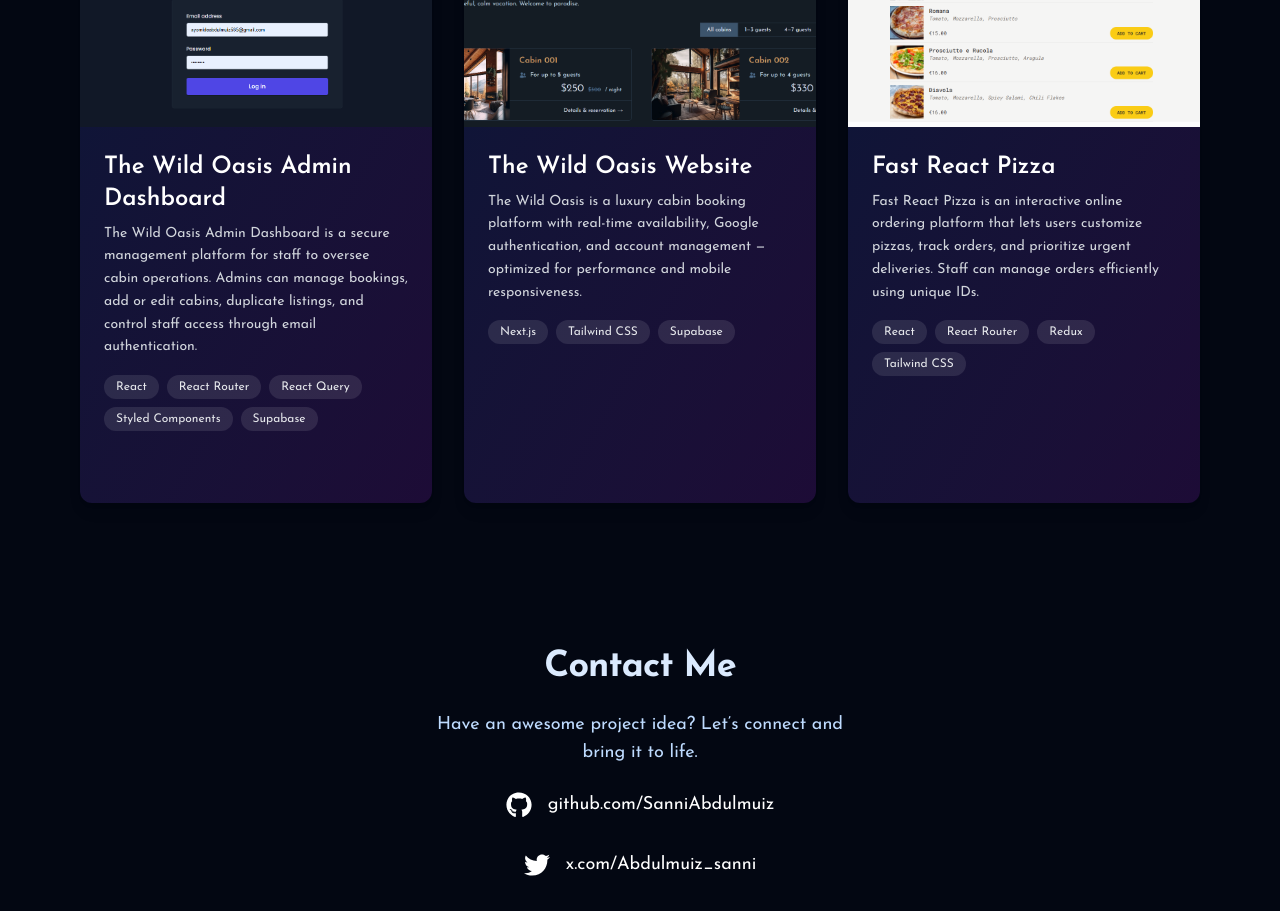
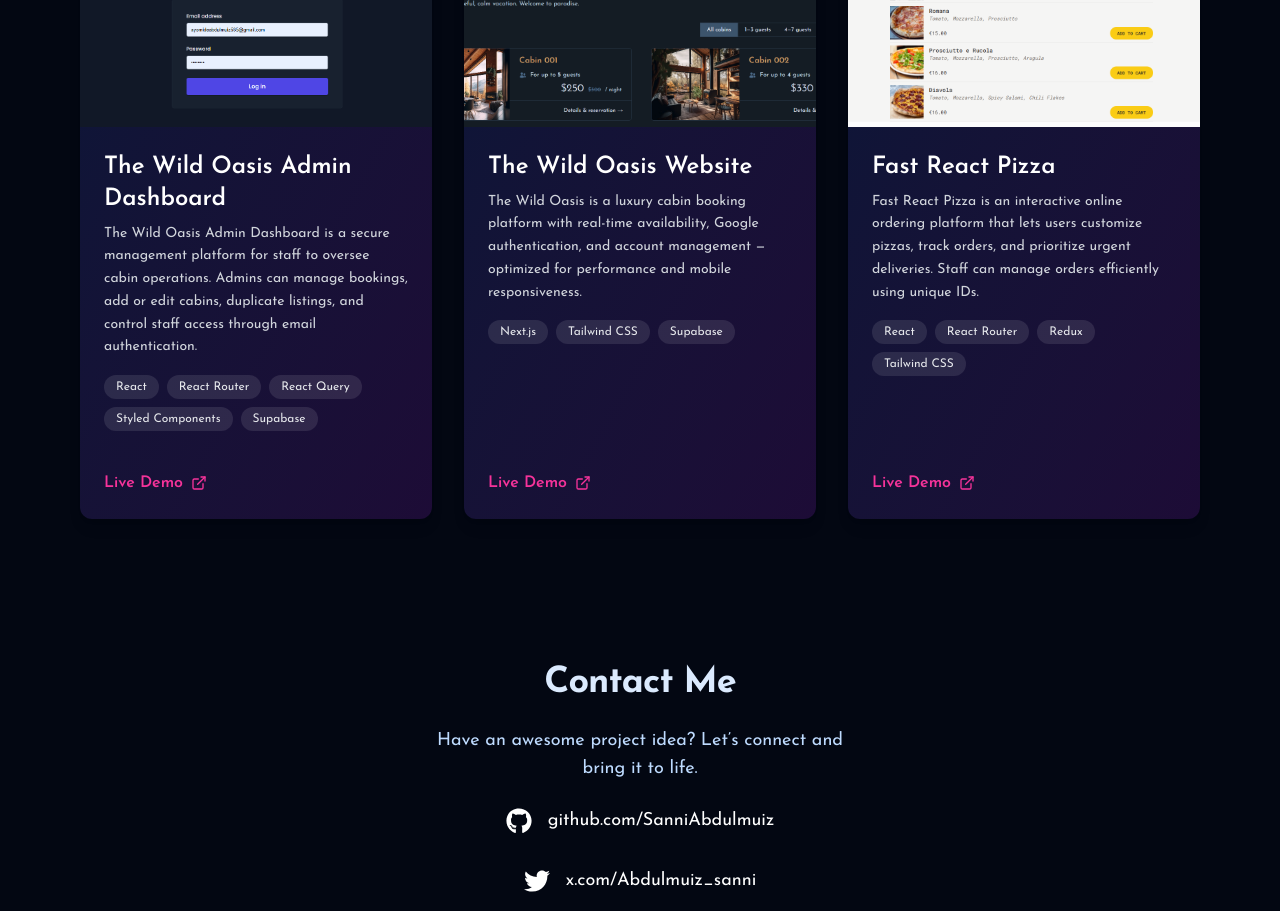
Before and after one commit to SanniAbdulmuiz/my-portfolio-website, a Next.js app: page / in a window 1280 px wide. Shown: the part 3260-4171 px from the top of the page. Built offline with nearby package versions, Linux system fonts and the light colour scheme.

Commit message:
Refactoring

```diff
--- a/app/_components/MyProjects.js
+++ b/app/_components/MyProjects.js
@@ -1,11 +1,9 @@
-import Link from 'next/link'
+import Image from 'next/image'
 import { FiExternalLink } from 'react-icons/fi'
-import Image from 'next/image'
 
 import project1 from '@/public/project1.jpg'
 import project2 from '@/public/project2.jpg'
-import project3 from '@/public/project3.jpg'
-import project4 from '@/public/project4.jpg'
+import project3 from '@/public/project4.jpg'
 
 const projects = [
   {
@@ -28,7 +26,7 @@ const projects = [
     title: 'Fast React Pizza',
     description:
       'Fast React Pizza is an interactive online ordering platform that lets users customize pizzas, track orders, and prioritize urgent deliveries. Staff can manage orders efficiently using unique IDs.',
-    image: project4,
+    image: project3,
     tech: ['React', 'React Router', 'Redux', 'Tailwind CSS'],
     liveLink: 'https://fast-react-pizza-7iqm.vercel.app/',
   },
@@ -45,28 +43,33 @@ function MyProjects() {
 
       <div className='grid gap-8 sm:grid-cols-2 lg:grid-cols-3'>
         {projects.map((project) => (
+          <div key={project.title} className='flex flex-col h-full'>
             <article
-            key={project.title}
-            className='group bg-gradient-to-br from-blue-900/30 to-purple-900/30 rounded-xl overflow-hidden shadow-lg transition-all duration-500 hover:scale-105 hover:shadow-2xl hover:from-purple-800/30 hover:to-blue-800/30'
+              className='
+                flex flex-col h-full
+                bg-gradient-to-br
+                from-blue-900/30 to-purple-900/30
+                rounded-xl shadow-lg
+                transition-all duration-500
+                hover:scale-105 hover:shadow-2xl
+              '
             >
-            {/* Image Section */}
-            <div className='overflow-hidden'>
+              <div className='overflow-hidden rounded-t-xl'>
                 <Image
                   src={project.image}
-                alt={`Screenshot of ${project.title}`}
+                  alt={project.title}
                   placeholder='blur'
                   quality={85}
                   className='w-full h-56 object-cover transition-transform duration-500 group-hover:scale-110'
                 />
               </div>
 
-            {/* Project Content */}
-            <div className='p-6 flex flex-col h-full'>
+              <div className='p-6 flex flex-col flex-grow'>
                 <h3 className='text-2xl font-semibold text-white mb-2'>{project.title}</h3>
 
                 <p className='text-gray-300 text-sm mb-4 leading-relaxed'>{project.description}</p>
 
-              <ul className='flex flex-wrap gap-2 mb-6' aria-label='Technologies used'>
+                <ul className='flex flex-wrap gap-2 mb-6'>
                   {project.tech.map((tech) => (
                     <li
                       key={tech}
@@ -77,24 +80,19 @@ function MyProjects() {
                   ))}
                 </ul>
 
-              {/* CTA */}
-              <div className='mt-auto'>
-                {project.liveLink !== '#' ? (
-                  <Link
+                <div className='mt-auto pt-4'>
+                  {project.liveLink ? (
+                    <a
                       href={project.liveLink}
                       target='_blank'
                       rel='noopener noreferrer'
                       className='inline-flex items-center gap-2 text-pink-500 font-semibold hover:text-fuchsia-500 transition-colors duration-300'
-                    aria-label={`View live demo of ${project.title}`}
                     >
                       Live Demo
                       <FiExternalLink className='w-4 h-4' />
-                  </Link>
+                    </a>
                   ) : (
-                  <div
-                    className='inline-flex items-center gap-2 text-green-400 font-semibold'
-                    aria-label={`${project.title} is currently ongoing`}
-                  >
+                    <div className='inline-flex items-center gap-2 text-green-400 font-semibold'>
                       <span className='w-2 h-2 bg-green-400 rounded-full'></span>
                       Ongoing
                     </div>
@@ -102,6 +100,7 @@ function MyProjects() {
                 </div>
               </div>
             </article>
+          </div>
         ))}
       </div>
     </section>
```
Lines whose indentation alone changed are shown as unchanged.
